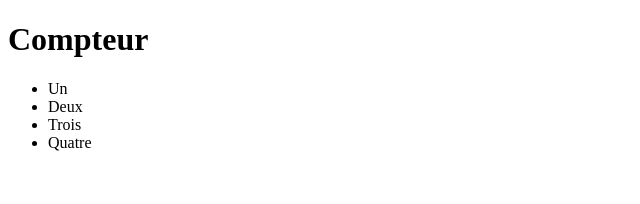
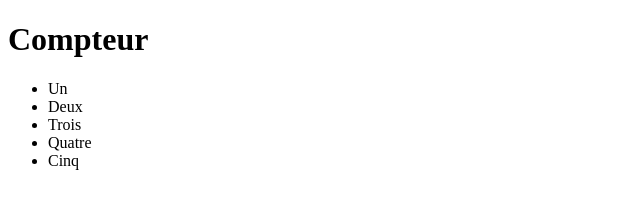
Before and after one commit to cperrot11/belette1, a plain HTML site: page index.html in a window 1280 px wide. Shown: the full height of the page, 0-640 px from the left. Drawn offline with Linux system fonts and the light colour scheme.

Commit message:
Add n°5

```diff
--- a/index.html
+++ b/index.html
@@ -11,6 +11,7 @@
         <li>Deux</li>
         <li>Trois</li>
         <li>Quatre</li>
+        <li>Cinq</li>
     </ul>
 </body>
 </html>
```
